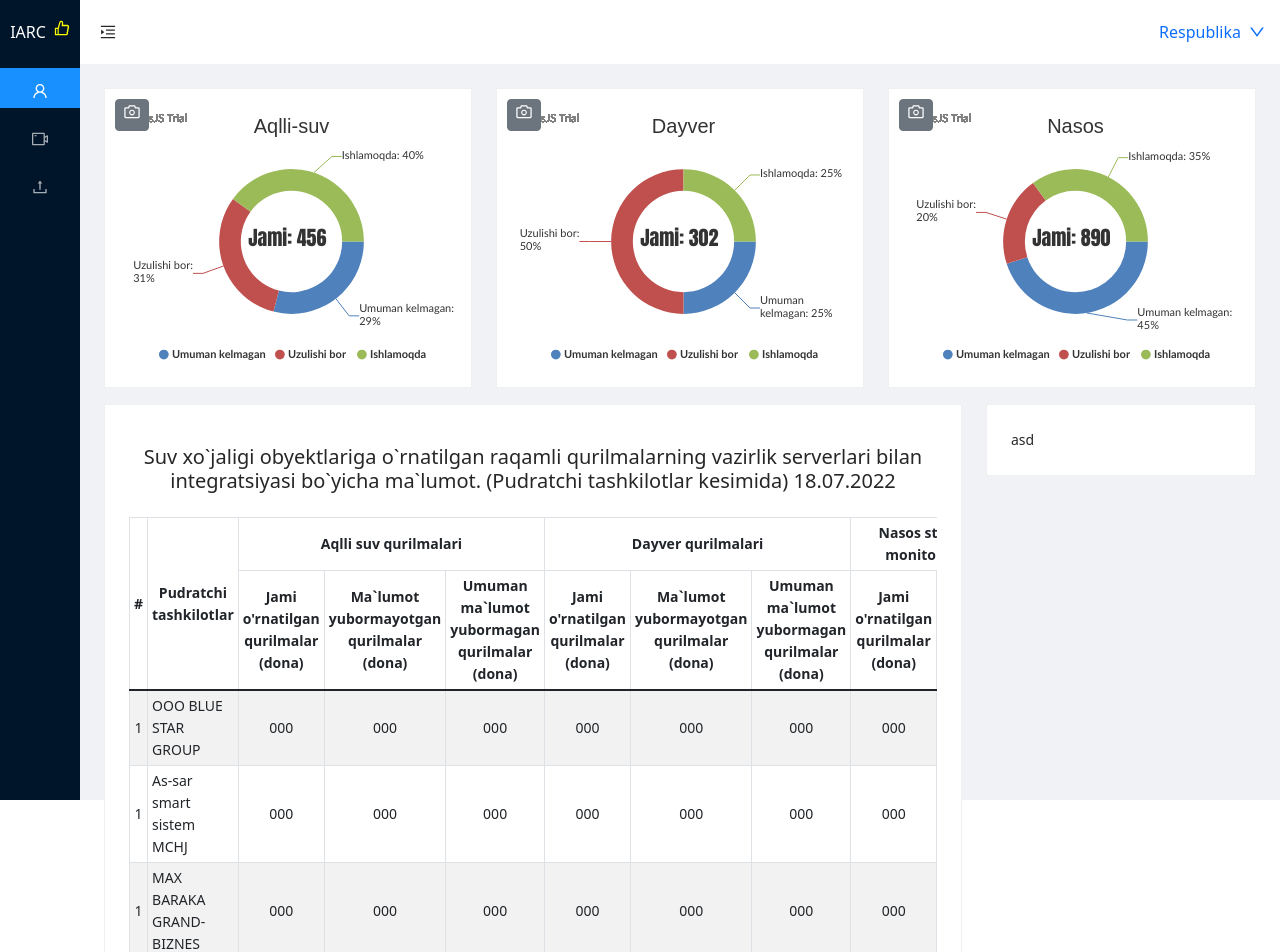
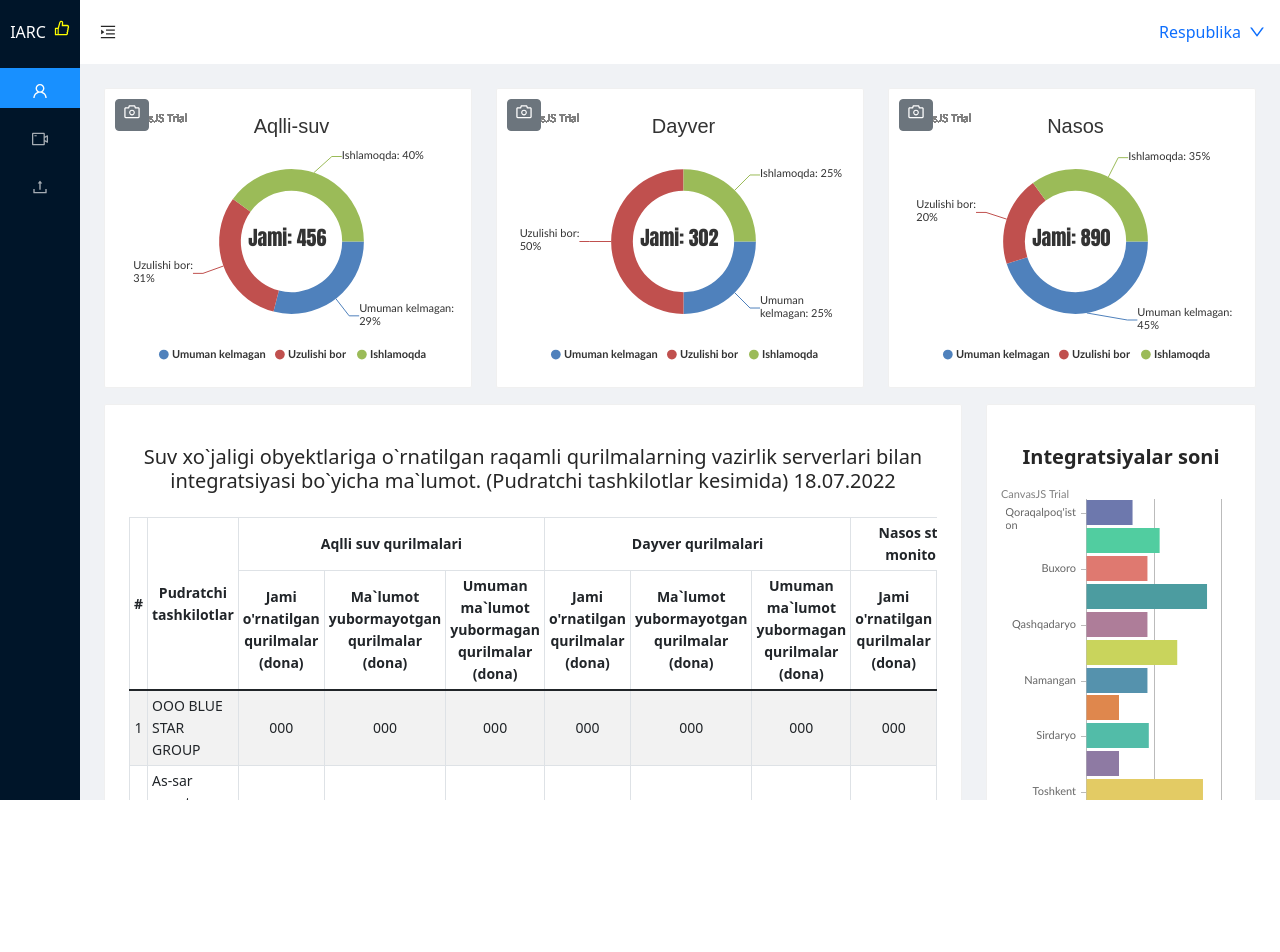
Before and after one commit to ffarrukhbek/iarc-v1, a React (Create React App) app: page / in a window 1280 px wide. Shown: the top 952 px of the page. After the commit the page ends 800 px from the top, so only its background shows below. Built offline with nearby package versions, Linux system fonts and the light colour scheme.

Commit message:
integratsiya beginned

```diff
--- /dev/null
+++ b/src/components/BarChartComponent.js
@@ -0,0 +1,57 @@
+import React from 'react';
+import CanvasJSReact from '../units/canvasjs.react';
+let CanvasJS = CanvasJSReact.CanvasJS;
+let CanvasJSChart = CanvasJSReact.CanvasJSChart;
+
+const BarChartComponent = () => {
+
+    const options = {
+        animationEnabled: true,
+        theme: "light2",
+        title:{
+            text: ""
+        },
+        axisX: {
+            title: "",
+            reversed: true,
+        },
+        axisY: {
+            title: "",
+            includeZero: true,
+            labelFormatter: (e) => {
+                let suffixes = ["", "K", "M", "B"];
+                let order = Math.max(Math.floor(Math.log(e.value) / Math.log(1000)), 0);
+                if(order > suffixes.length - 1)
+                    order = suffixes.length - 1;
+                let suffix = suffixes[order];
+                return CanvasJS.formatNumber(e.value / Math.pow(1000, order)) + suffix;
+            }
+        },
+        data: [{
+            type: "bar",
+            dataPoints: [
+                { y:  34, label: "Qoraqalpoq'iston" },
+                { y:  54, label: "Andijon" },
+                { y:  45, label: "Buxoro" },
+                { y:  89, label: "Jizzax" },
+                { y:  45, label: "Qashqadaryo" },
+                { y:  67, label: "Navoiy" },
+                { y:  45, label: "Namangan" },
+                { y:  24, label: "Samarqand" },
+                { y:  46, label: "Sirdaryo" },
+                { y:  24, label: "Surxondaryo" },
+                { y:  86, label: "Toshkent" },
+                { y:  14, label: "Farg'ona" },
+                { y:  45, label: "Xorazm" }
+            ]
+        }]
+    }
+
+    return (
+        <div>
+            <CanvasJSChart options = {options} />
+        </div>
+    );
+};
+
+export default BarChartComponent;
--- a/src/index.css
+++ b/src/index.css
@@ -79,6 +79,7 @@
 .ant-layout-content {
   background-color: transparent !important;
   margin: 0 !important;
+  overflow-y: scroll;
 }
 .card-camera {
   position: relative;
--- a/src/pages/MainPage.js
+++ b/src/pages/MainPage.js
@@ -2,6 +2,7 @@ import React from 'react';
 import {Col, Row, Table} from "react-bootstrap";
 import PieChartComponent from "../components/PieChartComponent";
 import {Card} from "antd";
+import BarChartComponent from "../components/BarChartComponent";
 
 
 const MainPage = () => {
@@ -134,6 +135,32 @@ const MainPage = () => {
                                         <td>000</td>
                                         <td>000</td>
                                     </tr>
+                                    <tr>
+                                        <td>1</td>
+                                        <th>SMART SOLUTION SYSTEM</th>
+                                        <td>000</td>
+                                        <td>000</td>
+                                        <td>000</td>
+                                        <td>000</td>
+                                        <td>000</td>
+                                        <td>000</td>
+                                        <td>000</td>
+                                        <td>000</td>
+                                        <td>000</td>
+                                    </tr>
+                                    <tr>
+                                        <td>1</td>
+                                        <th>SMART SOLUTION SYSTEM</th>
+                                        <td>000</td>
+                                        <td>000</td>
+                                        <td>000</td>
+                                        <td>000</td>
+                                        <td>000</td>
+                                        <td>000</td>
+                                        <td>000</td>
+                                        <td>000</td>
+                                        <td>000</td>
+                                    </tr>
                                     </tbody>
                                 </Table>
                             </div>
@@ -141,7 +168,37 @@ const MainPage = () => {
                     </Col>
                     <Col xs={6} md={3}>
                         <Card className="p-0 m-0 mt-3">
-                            asd
+                            <h5 style={{maxWidth: "1100px", marginLeft: "auto", marginRight: "auto", fontWeight: "bold"}} className="text-center py-3 mb-1">Integratsiyalar soni</h5>
+                            {/*<div className="table-responsive">*/}
+                            {/*    <Table striped bordered hover size="sm">*/}
+                            {/*        <thead className="text-center" style={{verticalAlign: "middle"}}>*/}
+                            {/*            <tr>*/}
+                            {/*                <th>#</th>*/}
+                            {/*                <th>Viloyat nomi</th>*/}
+                            {/*                <th>Aqlli-suv</th>*/}
+                            {/*                <th>Nasos</th>*/}
+                            {/*                <th>Dayver</th>*/}
+                            {/*            </tr>*/}
+                            {/*        </thead>*/}
+                            {/*        <tbody>*/}
+                            {/*            <tr>*/}
+                            {/*                <td>1</td>*/}
+                            {/*                <th>Andijon</th>*/}
+                            {/*                <td>1</td>*/}
+                            {/*                <td>2</td>*/}
+                            {/*                <td>3</td>*/}
+                            {/*            </tr>*/}
+                            {/*            <tr>*/}
+                            {/*                <td>2</td>*/}
+                            {/*                <th>Buxoro</th>*/}
+                            {/*                <td>1</td>*/}
+                            {/*                <td>2</td>*/}
+                            {/*                <td>3</td>*/}
+                            {/*            </tr>*/}
+                            {/*        </tbody>*/}
+                            {/*    </Table>*/}
+                            {/*</div>*/}
+                            <BarChartComponent />
                         </Card>
                     </Col>
                 </Row>
```
